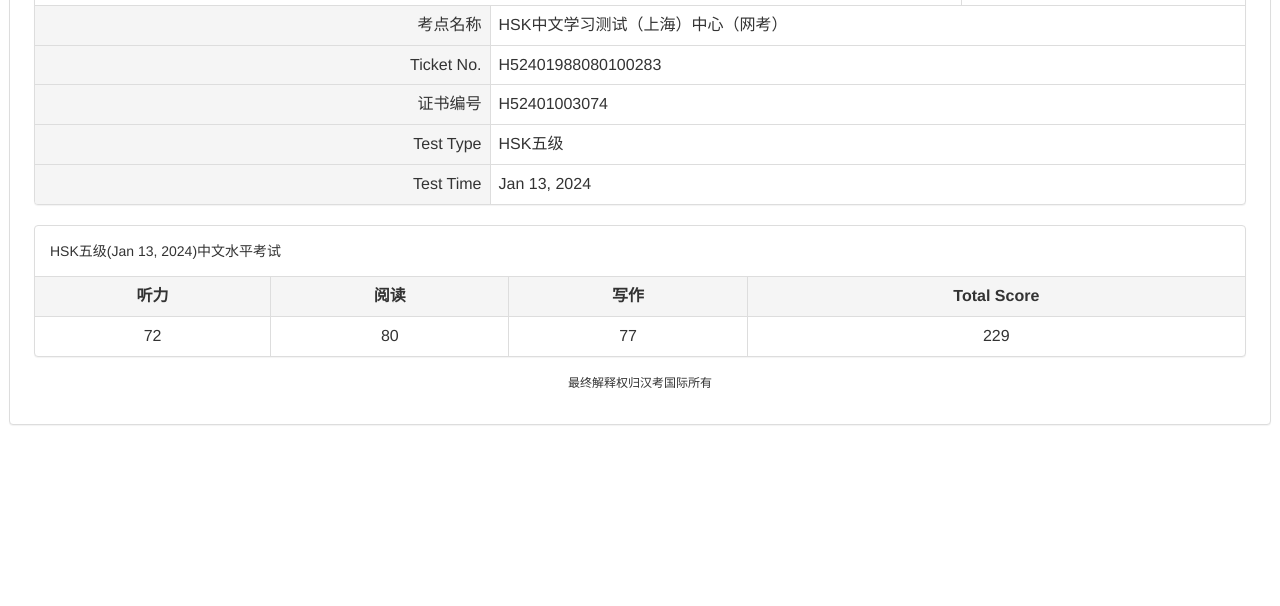
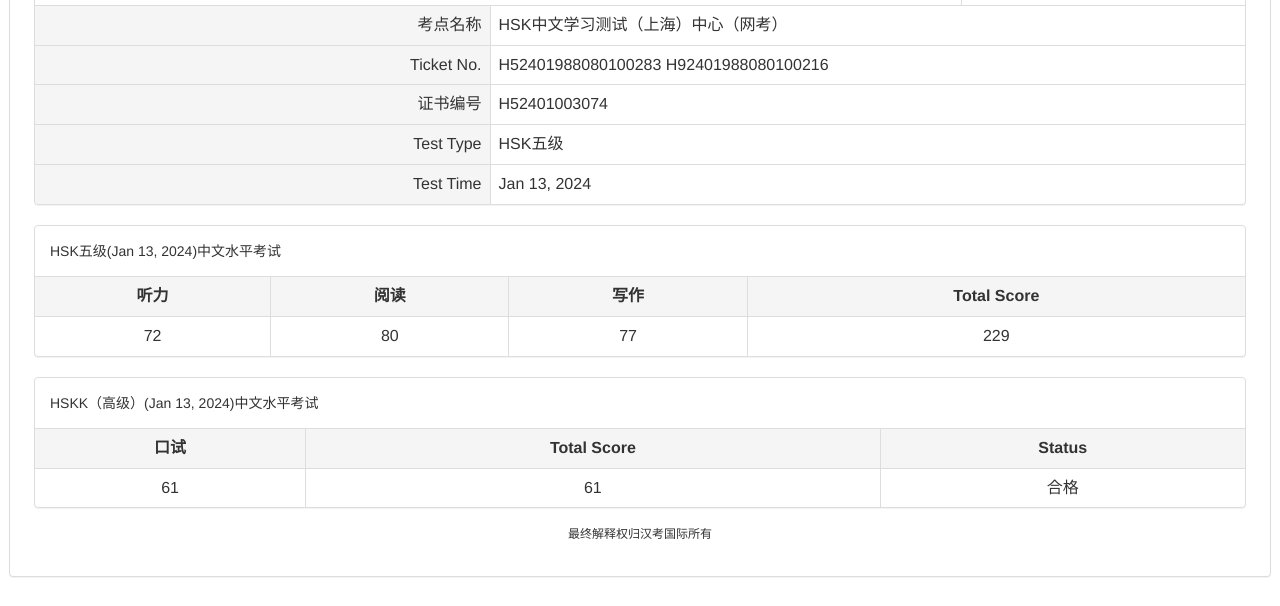
Before and after one commit to Zsh-does/simplestudystuff, a plain HTML site: page queryScore.do&zsid=16349474/index.html in a window 1280 px wide. Shown: the part 390-996 px from the top of the page. Before the commit the page ends 844 px from the top, so only its background shows below. Drawn offline with Linux system fonts and the light colour scheme.

Commit message:
Update index.html

```diff
--- a/queryScore.do&zsid=16349474/index.html
+++ b/queryScore.do&zsid=16349474/index.html
@@ -48,7 +48,7 @@
 						</tr>
 						<tr>
 							<td class="active text-right">Ticket No.</td>
-							<td colspan="2">H52401988080100283</td>
+							<td colspan="2">H52401988080100283 H92401988080100216</td>
 						</tr>
 						<tr>
 							<td class="active text-right">证书编号</td>
@@ -138,6 +138,48 @@
 			<!-- 越南才显示 或者 能关联上口语的才显示 flag 代表关联上成绩 180 越南-->
 
 
+							<div class="panel panel-default">
+								<!-- Default panel contents -->
+								<div class="panel-body">
+									HSKK（高级）(Jan 13, 2024)中文水平考试
+								</div>
+								<!-- Table -->
+								<table class="table table-bordered">
+									<thead>
+										<tr class="active">
+
+
+												<th><div align="center">口试</div></th>
+
+											<th><div align="center">Total Score</div></th>
+
+
+													<th><div align="center">Status</div></th>
+
+
+
+										</tr>
+									</thead>
+									<tbody>
+										<tr>
+
+												<td align="center">
+													61
+												</td>
+
+											<td align="center">61</td>
+
+
+													<td align="center">合格</td>
+
+
+
+										</tr>
+									</tbody>
+								</table>
+
+							</div>
+
 
 
 
```
